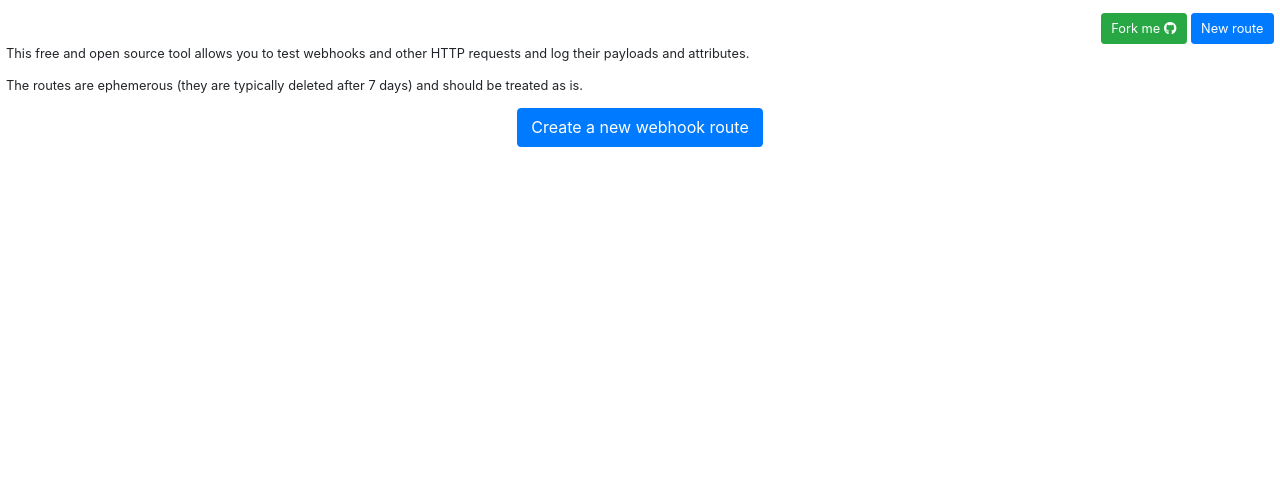
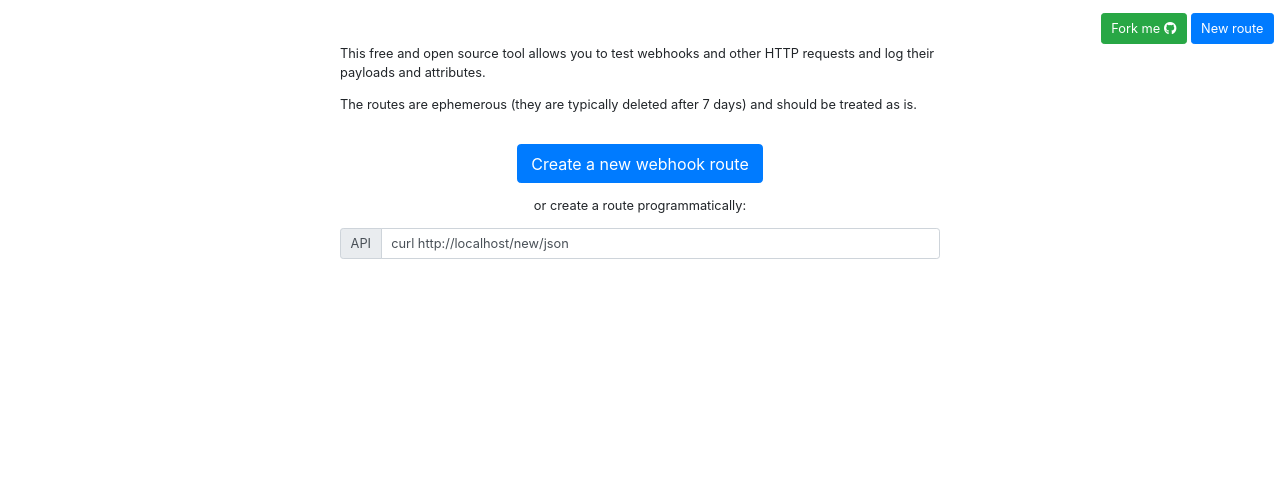
Before and after one commit to gabfl/webhook, a Flask app: page / in a window 1280 px wide. Shown: the part 44-543 px from the top of the page. Run offline with Flask 2, Linux system fonts and the light colour scheme; some libraries are stand-ins or nearby versions.

Commit message:
New route API

```diff
--- a/src/app.py
+++ b/src/app.py
@@ -14,7 +14,7 @@ app = get_or_create_app()
 
 @app.route("/")
 def hp():
-    return render_template('index.html')
+    return render_template('index.html', host_url=request.host_url)
 
 
 @app.route("/robots.txt")
@@ -38,6 +38,22 @@ def new():
     new_route = routes_handler.new()
 
     return redirect('/' + new_route + '/inspect'), 307
+
+
+@app.route("/new/json")
+def new_json():
+    # Generate a new route
+    new_route = routes_handler.new()
+
+    return jsonify({
+        'routes': {
+            'inspect': {
+                'html': request.host_url + new_route + '/inspect',
+                'json': request.host_url + new_route + '/inspect/json'
+            },
+            'webhook': request.host_url + new_route
+        },
+    })
 
 
 @app.route('/<path:path>', methods=['GET', 'POST', 'PUT', 'DELETE'])
--- a/src/templates/index.html
+++ b/src/templates/index.html
@@ -1,6 +1,7 @@
 {% include "header.html" %}
 
 <div style="min-height: 500px;">
+    <div class="mx-auto" style="width: 600px;">
         <p>
             This free and open source tool allows you to test webhooks and other HTTP requests and log their payloads and attributes.
         </p>
@@ -8,10 +9,22 @@
             The routes are ephemerous (they are typically deleted after 7 days) and should be treated as is.
         </p>
 
-    <div style="text-align: center;">
+        <div style="text-align: center; margin-top: 30px;">
             <p>
                 <a href="/new"><button type="button" class="btn btn-primary btn-lg">Create a new webhook route</button></a>
             </p>
+
+            <p>
+                or create a route programmatically:
+            </p>
+
+            <div class="input-group mb-3">
+                <div class="input-group-prepend">
+                    <span class="input-group-text" id="inputGroup-sizing-default">API</span>
+                </div>
+                <input type="text" class="form-control" aria-describedby="inputGroup-sizing-default" value="curl {{ host_url }}new/json">
+            </div>
+        </div>
     </div>
 </div>
 
```
Also changed, not shown: src/unittest/test_app.py (+10 -0 lines). Lines whose indentation alone changed are shown as unchanged.
